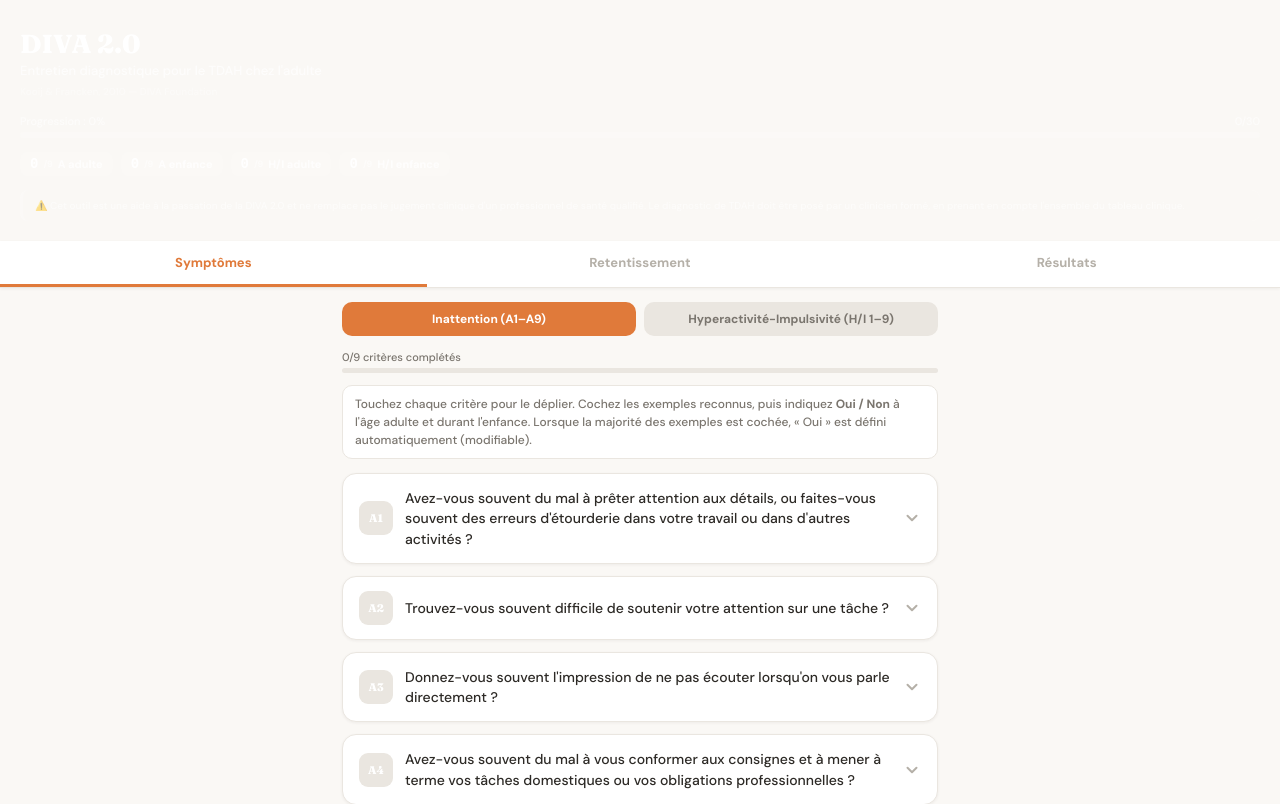
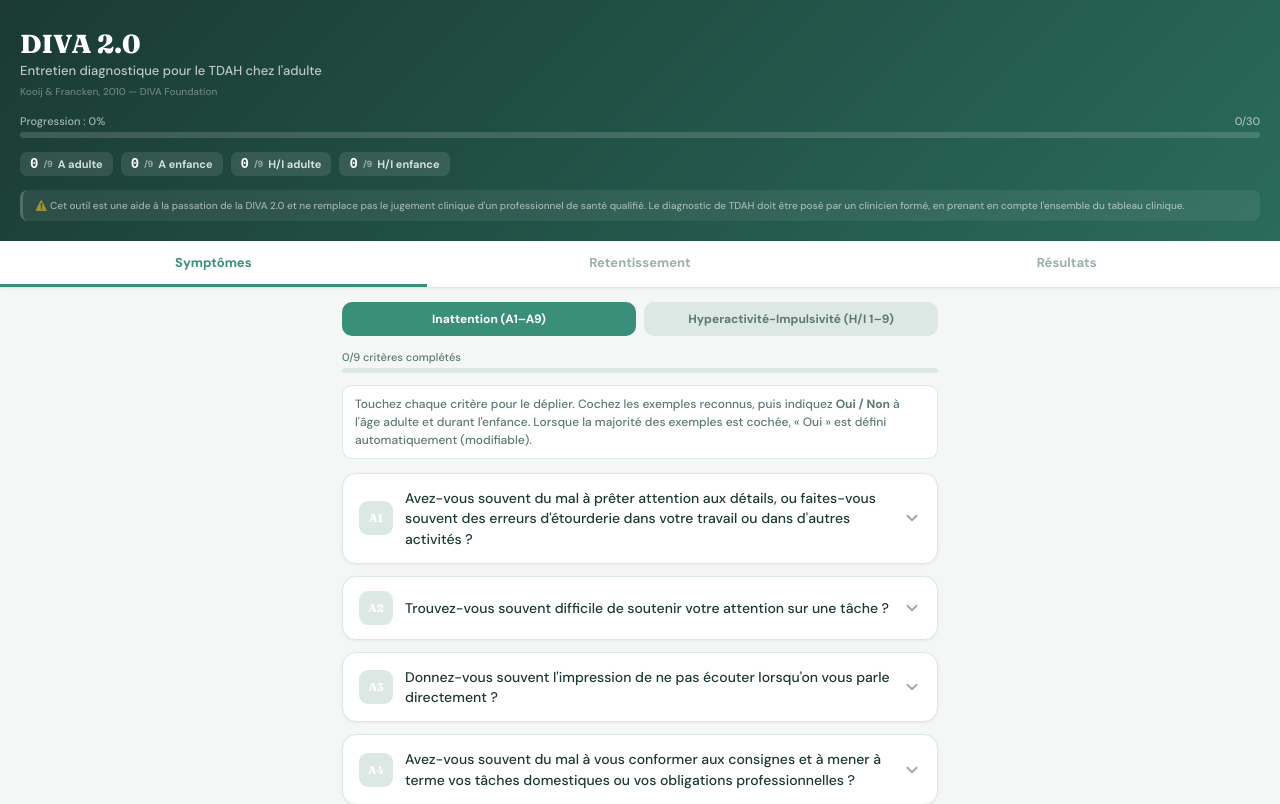
Before and after one commit to JohnnyLovelier/TDAH-FR, a Next.js app: page / in a window 1280 px wide. Shown: the top 804 px of the page. Built offline with nearby package versions, Linux system fonts and the light colour scheme.

Commit message:
Update globals.css

```diff
--- a/src/app/globals.css
+++ b/src/app/globals.css
@@ -3,24 +3,27 @@
 :root {
   --font-body: 'DM Sans', system-ui, sans-serif;
   --font-display: 'Fraunces', Georgia, serif;
-  --c-bg: #faf8f5;
+  --c-bg: #f4f7f6;
   --c-card: #ffffff;
-  --c-text: #2d2a26;
-  --c-text-soft: #7a756e;
-  --c-text-faint: #b5b0a8;
-  --c-border: #eae6e0;
-  --c-accent: #e07a3a;
-  --c-accent-soft: #fdf0e8;
-  --c-yes: #3da06d;
-  --c-yes-soft: #e8f5ee;
-  --c-no: #c95a4b;
+  --c-text: #1e3a34;
+  --c-text-soft: #5c7a72;
+  --c-text-faint: #9bb0a8;
+  --c-border: #dce8e4;
+  --c-accent: #3a8f7a;
+  --c-accent-soft: #e6f3ef;
+  --c-accent-dark: #2a6b5c;
+  --c-yes: #3a8f6a;
+  --c-yes-soft: #e6f5ee;
+  --c-no: #b85c4f;
   --c-no-soft: #fceae7;
-  --c-progress: #e07a3a;
-  --c-check: #e07a3a;
+  --c-progress: #3a8f7a;
+  --c-check: #3a8f7a;
+  --c-header-from: #1a3a32;
+  --c-header-to: #2a6b5c;
   --radius: 14px;
   --radius-sm: 10px;
-  --shadow: 0 1px 3px rgba(45,42,38,0.06);
-  --shadow-lg: 0 4px 16px rgba(45,42,38,0.08);
+  --shadow: 0 1px 3px rgba(30,58,52,0.06);
+  --shadow-lg: 0 4px 16px rgba(30,58,52,0.08);
 }
 
 *, *::before, *::after { box-sizing: border-box; margin: 0; padding: 0; }
```
